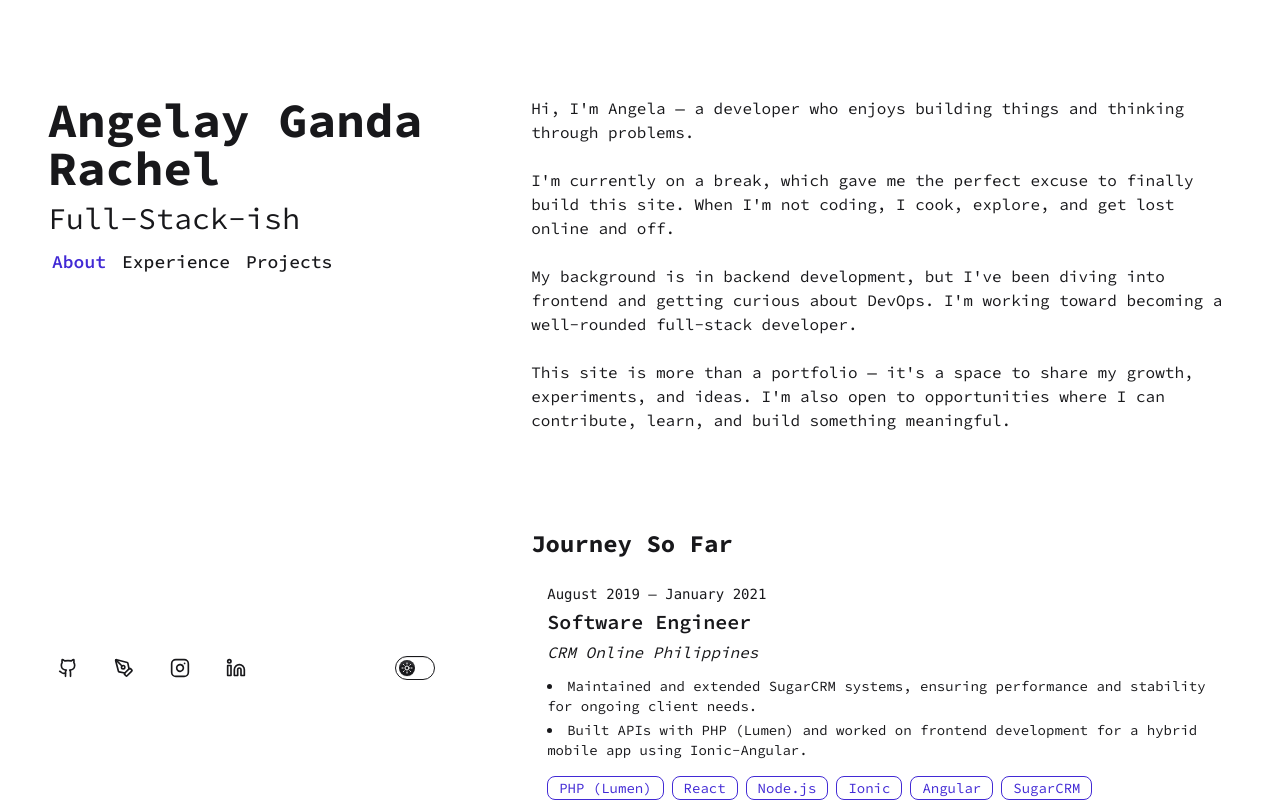
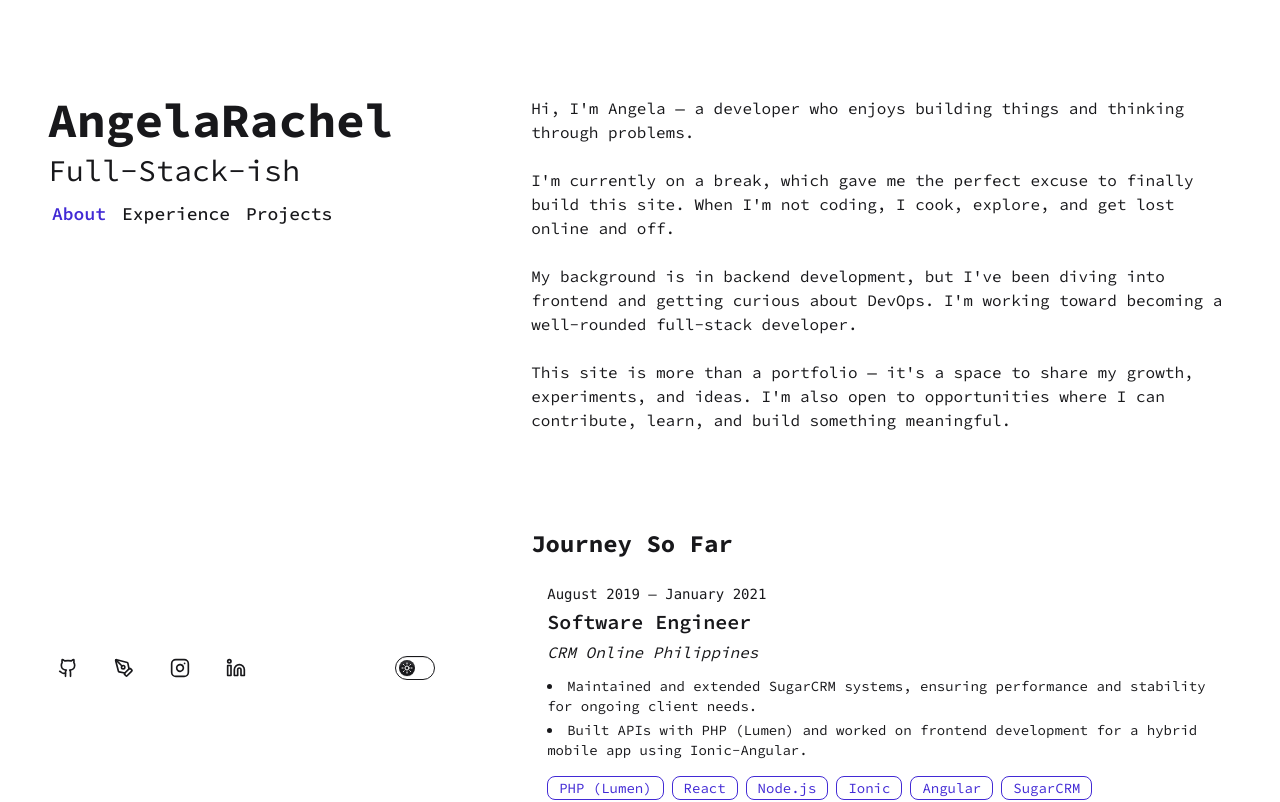
Before and after one commit to angelaracheldev/my-website, a Next.js app: page / in a window 1280 px wide. Shown: the top 802 px of the page. Built offline with nearby package versions, Linux system fonts and the light colour scheme.

Commit message:
Test once more

```diff
--- a/src/app/components/LeftContent.tsx
+++ b/src/app/components/LeftContent.tsx
@@ -9,7 +9,7 @@ export default function LeftContent() {
   return (
      <header className="lg:sticky lg:top-0 lg:flex lg:max-h-screen lg:w-[40%] lg:flex-col lg:justify-between lg:py-24">
           <div>
-          <a href="https://angelarachel.dev"><h1 className="text-4xl lg:text-5xl font-bold mb-2"> Angelay Ganda Rachel </h1></a>
+          <a href="https://angelarachel.dev"><h1 className="text-4xl lg:text-5xl font-bold mb-2"> AngelaRachel </h1></a>
           <h2 className="text-2xl lg:text-3xl mb-2"> Full-Stack-ish </h2>
           <Navigations/>
           </div>
```
